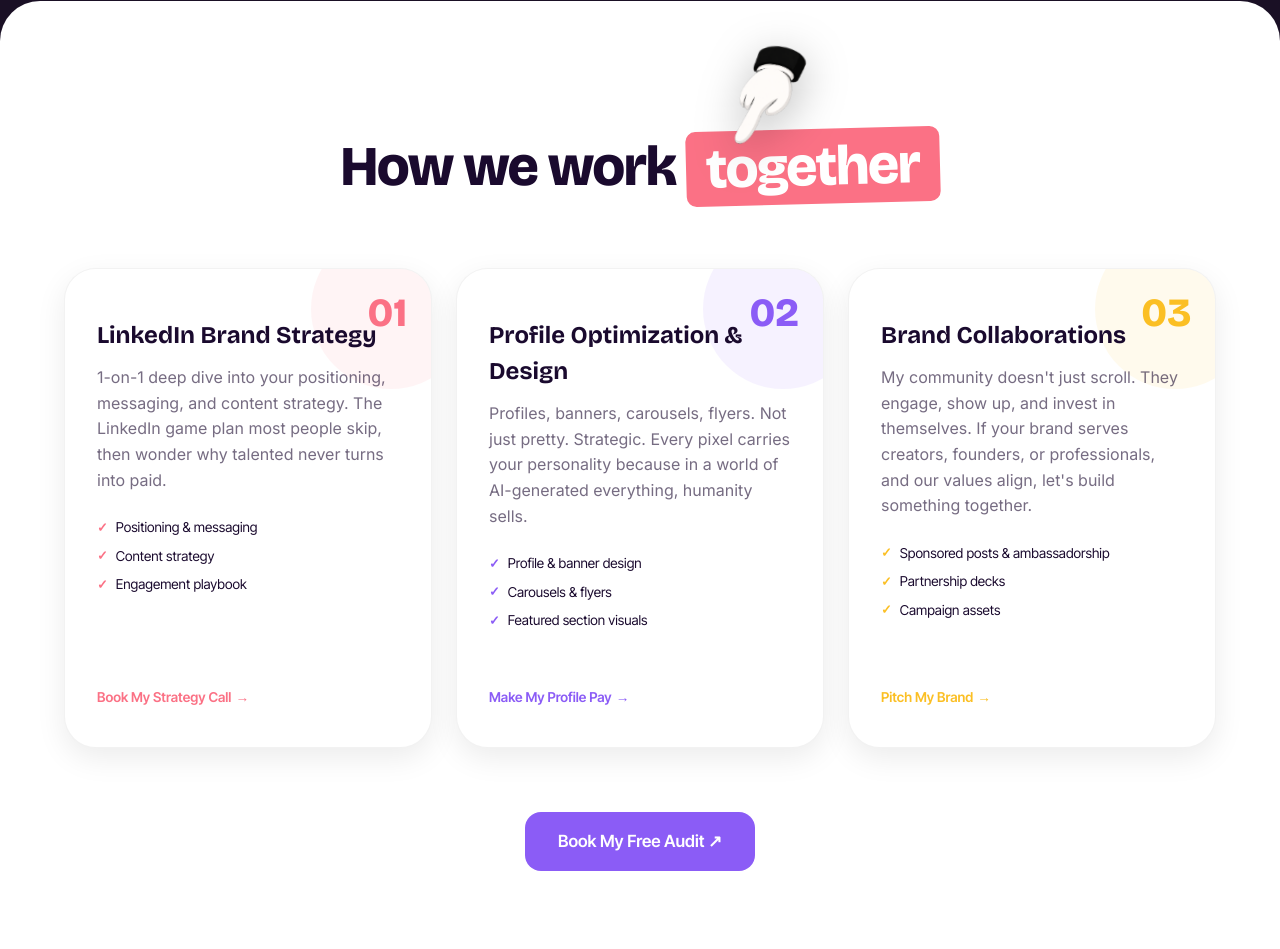
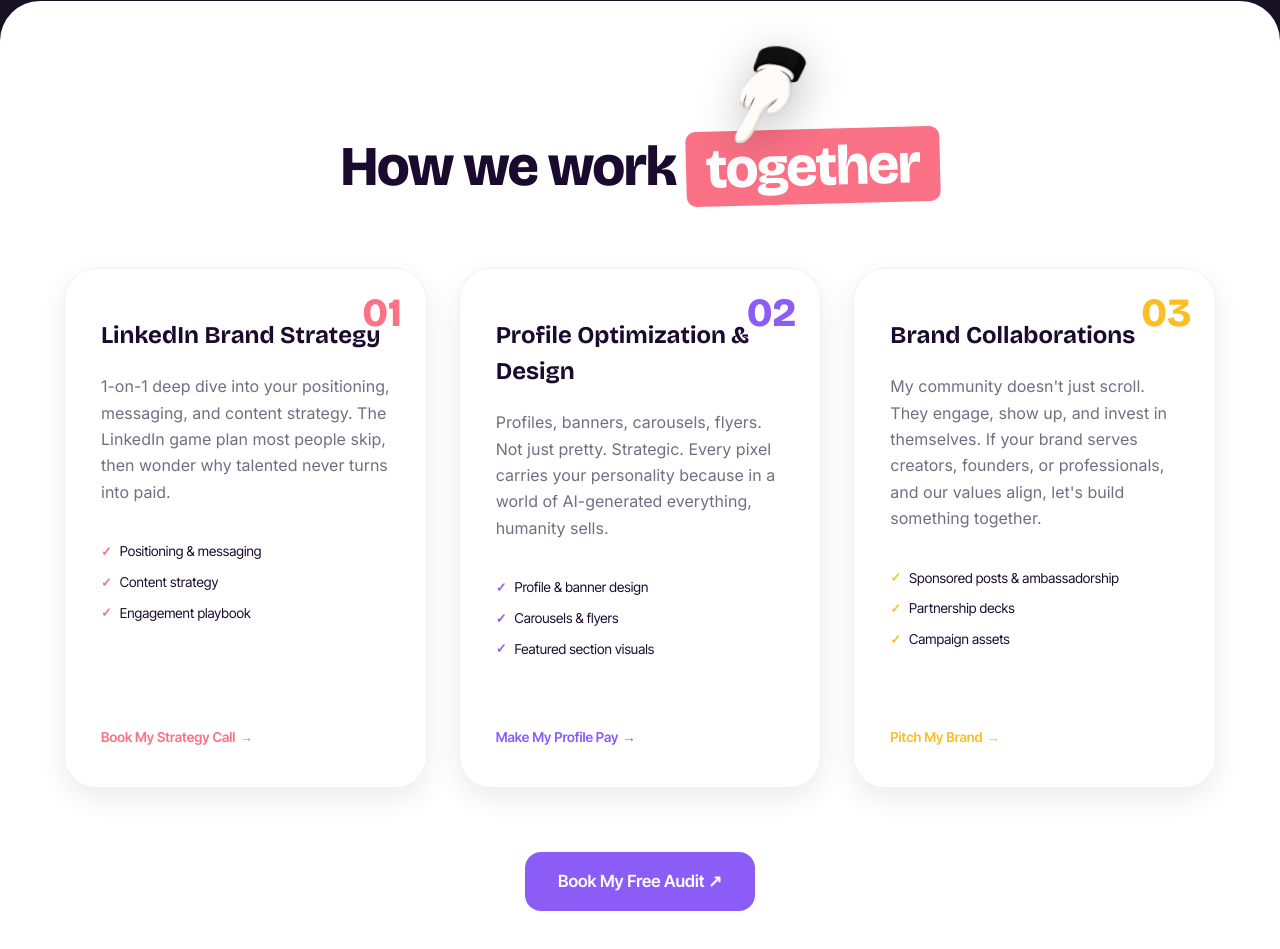
Before and after one commit to destinyjob/designwithjazz, a website: page index.html in a window 1280 px wide. Shown: the part 2736-3685 px from the top of the page. Drawn offline with nearby package versions, Linux system fonts and the light colour scheme; a web font is replaced by a local one.

Commit message:
style(services): kill the accent blobs, more breathing room + cache-bust
Per client: the circular tinted blob behind each card number (01/02/03)
felt cluttered, and the cards as a whole read as choked.

- removed the .service-accent-shape <div>s from the 3 cards (HTML) +
  killed the now-dead CSS (.service-accent-shape and its color variants)
- card padding 3rem 2rem 2.5rem -> 3rem 2.25rem 2.5rem
- min-height 480 -> 520, gap: 0.5rem inside the card so flow elements
  don't crowd each other
- description: line-height 1.6 -> 1.65, margin-bottom 1.5rem -> 1.75rem
- bullets: gap 0.5rem -> 0.65rem, margin-bottom 2rem -> 2.25rem
- grid: gap 1.5rem -> 2rem between cards

Cache-bust:
- styles.css?v=revert1 -> v=20260506-2
- main.js?v=process2  -> v=20260506-2
  Old aggressive cache headers were sticking visitors on stale CSS/JS;
  new query strings force a fresh fetch.

Co-Authored-By: Destiny Job <jobdestiny4@gmail.com>

```diff
--- a/css/styles.css
+++ b/css/styles.css
@@ -3171,7 +3171,7 @@
 .services-grid-v2 {
     display: grid;
     grid-template-columns: repeat(3, 1fr);
-    gap: 1.5rem;
+    gap: 2rem;
     max-width: 1200px;
     margin: 0 auto;
     align-items: start;
@@ -3180,7 +3180,7 @@
 .service-card-v2 {
     background: white;
     border-radius: var(--border-radius-xl);
-    padding: 3rem 2rem 2.5rem;
+    padding: 3rem 2.25rem 2.5rem;
     border: 1px solid rgba(0,0,0,0.05);
     box-shadow: var(--shadow-md);
     position: relative;
@@ -3189,7 +3189,8 @@
     flex-direction: column;
     align-items: flex-start;
     text-align: left;
-    min-height: 480px;
+    min-height: 520px;
+    gap: 0.5rem;
     transition: var(--transition-base);
 }
 
@@ -3206,26 +3207,6 @@
 .service-card-v2:nth-child(2):hover {
     transform: translateY(-24px);
 }
-
-/* Background accent shape */
-.service-accent-shape {
-    position: absolute;
-    top: -40px;
-    right: -40px;
-    width: 160px;
-    height: 160px;
-    border-radius: 50%;
-    z-index: 0;
-    transition: transform 0.6s ease;
-}
-
-.service-card-v2:hover .service-accent-shape {
-    transform: scale(1.2);
-}
-
-.service-card--coral .service-accent-shape { background: rgba(251, 113, 133, 0.08); }
-.service-card--purple .service-accent-shape { background: rgba(139, 92, 246, 0.08); }
-.service-card--gold .service-accent-shape { background: rgba(251, 191, 36, 0.08); }
 
 /* Card number */
 .service-card-num {
@@ -3256,9 +3237,9 @@
 .service-description-v2 {
     font-family: var(--font-body);
     font-size: 1rem;
-    line-height: 1.6;
+    line-height: 1.65;
     color: var(--text-muted);
-    margin-bottom: 1.5rem;
+    margin-bottom: 1.75rem;
     position: relative;
     z-index: 1;
 }
@@ -3267,10 +3248,10 @@
 .service-bullets {
     list-style: none;
     padding: 0;
-    margin: 0 0 2rem;
+    margin: 0 0 2.25rem;
     display: flex;
     flex-direction: column;
-    gap: 0.5rem;
+    gap: 0.65rem;
     position: relative;
     z-index: 1;
 }
--- a/index.html
+++ b/index.html
@@ -37,7 +37,7 @@
     <link rel="preconnect" href="https://fonts.gstatic.com" crossorigin>
     <link rel="preload" as="image" href="images/jasmine.webp" fetchpriority="high">
 
-    <link rel="stylesheet" href="css/styles.css?v=revert1">
+    <link rel="stylesheet" href="css/styles.css?v=20260506-2">
 </head>
 <body>
 
@@ -366,7 +366,6 @@
 
                 <!-- Card 1: LinkedIn Brand Strategy -->
                 <div class="service-card-v2 service-card--coral reveal-child">
-                    <div class="service-accent-shape"></div>
                     <span class="service-card-num">01</span>
                     <h3 class="service-name-v2">LinkedIn Brand Strategy</h3>
                     <p class="service-description-v2">1-on-1 deep dive into your positioning, messaging, and content strategy. The LinkedIn game plan most people skip, then wonder why talented never turns into paid.</p>
@@ -380,7 +379,6 @@
 
                 <!-- Card 2: Profile Optimization & Design (middle - elevated) -->
                 <div class="service-card-v2 service-card--purple reveal-child">
-                    <div class="service-accent-shape"></div>
                     <span class="service-card-num">02</span>
                     <h3 class="service-name-v2">Profile Optimization & Design</h3>
                     <p class="service-description-v2">Profiles, banners, carousels, flyers. Not just pretty. Strategic. Every pixel carries your personality because in a world of AI-generated everything, humanity sells.</p>
@@ -394,7 +392,6 @@
 
                 <!-- Card 3: Brand Collaborations -->
                 <div class="service-card-v2 service-card--gold reveal-child">
-                    <div class="service-accent-shape"></div>
                     <span class="service-card-num">03</span>
                     <h3 class="service-name-v2">Brand Collaborations</h3>
                     <p class="service-description-v2">My community doesn't just scroll. They engage, show up, and invest in themselves. If your brand serves creators, founders, or professionals, and our values align, let's build something together.</p>
@@ -1020,7 +1017,7 @@
         </div>
     </div>
 
-    <script src="js/main.js?v=process2"></script>
+    <script src="js/main.js?v=20260506-2"></script>
 
     <!-- =========================================================
          STRUCTURED DATA (JSON-LD)
```
